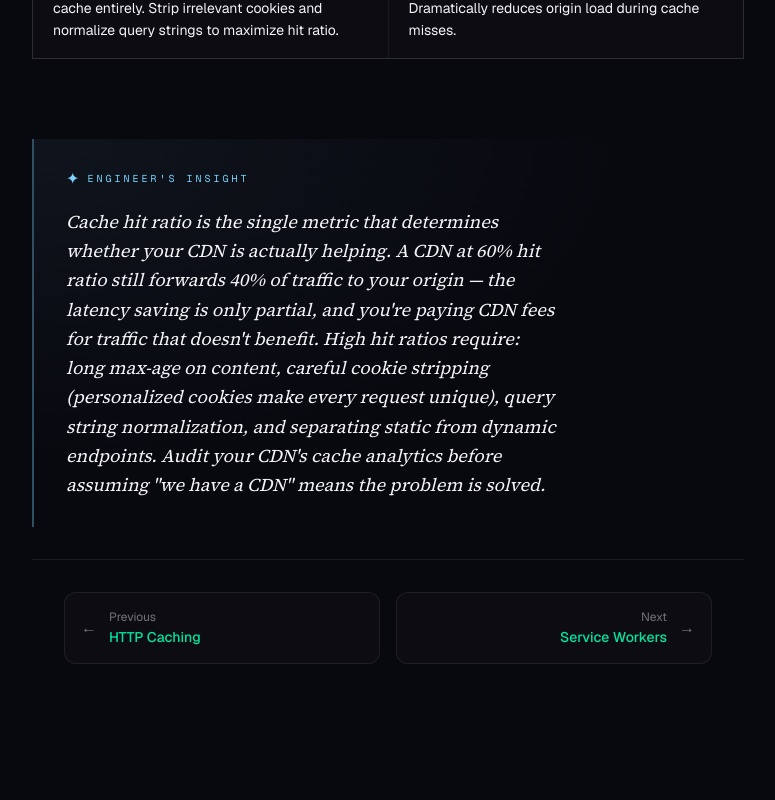
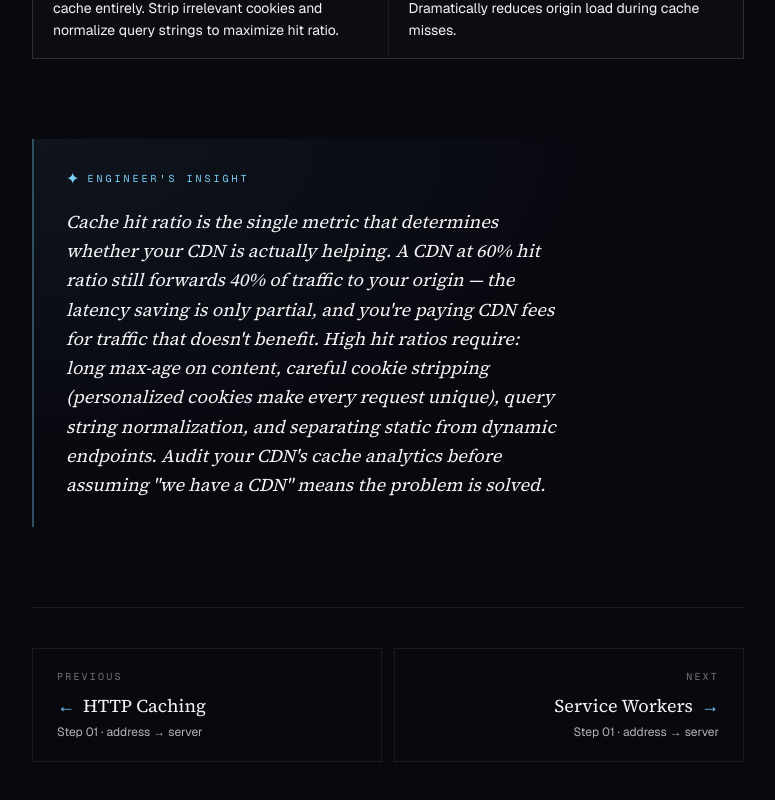
Before and after one commit to pavankoka1/web-fundamentals, a Next.js app: page /steps/01-network/cdn-edge in a window 1280 px wide. Shown: the part 2155-2955 px from the top of the page, without its empty margins (284-1059 px from the left). Built offline with nearby package versions, Linux system fonts and the light colour scheme; no server answers.

Commit message:
refactor: TopicNav adopts Direction D + uses new /steps/ URLs

```diff
--- a/src/components/topic/TopicNav.tsx
+++ b/src/components/topic/TopicNav.tsx
@@ -2,35 +2,68 @@
 import Link from 'next/link'
 import { motion } from 'framer-motion'
 import type { Topic } from '@/data/topics'
-import { phaseColor } from '@/lib/phaseColors'
+import { TOPIC_STEP_MAP } from '@/data/topics'
+import { stepByNumber } from '@/lib/steps'
+import { fadeUp, stagger } from '@/lib/motion'
+
+function topicHref(topic: Topic): string {
+  const stepInfo = TOPIC_STEP_MAP[topic.id]
+  if (!stepInfo) return `/${topic.id}`
+  const step = stepByNumber(stepInfo.step)
+  if (!step) return `/${topic.id}`
+  return `/steps/${step.slug}/${topic.id}`
+}
+
+function NavCard({ topic, direction }: { topic: Topic; direction: 'prev' | 'next' }) {
+  const stepInfo = TOPIC_STEP_MAP[topic.id]
+  const step = stepInfo ? stepByNumber(stepInfo.step) : undefined
+  const isPrev = direction === 'prev'
+
+  return (
+    <motion.div variants={fadeUp} className="flex-1">
+      <Link
+        href={topicHref(topic)}
+        className={`group block border border-[color:var(--color-border)] px-6 py-5 transition-colors hover:border-[color:var(--color-accent-line)] hover:bg-[color:var(--color-accent-soft)] ${isPrev ? 'text-left' : 'text-right'}`}
+      >
+        <div className="font-mono text-[10px] uppercase tracking-[0.22em] text-[color:var(--color-text-muted)]">
+          {isPrev ? 'Previous' : 'Next'}
+        </div>
+        <div
+          className={`mt-2 flex items-center gap-2 font-[family-name:var(--font-display)] text-[18px] text-[color:var(--color-text-primary)] ${isPrev ? '' : 'justify-end'}`}
+        >
+          {isPrev && (
+            <span className="transition-transform group-hover:-translate-x-0.5 text-[color:var(--color-accent)]">
+              ←
+            </span>
+          )}
+          <span className="truncate">{topic.title}</span>
+          {!isPrev && (
+            <span className="transition-transform group-hover:translate-x-0.5 text-[color:var(--color-accent)]">
+              →
+            </span>
+          )}
+        </div>
+        {step && (
+          <div className="mt-1 text-[12px] text-[color:var(--color-text-secondary)]">
+            Step {String(step.step).padStart(2, '0')} · {step.arrow}
+          </div>
+        )}
+      </Link>
+    </motion.div>
+  )
+}
 
 export default function TopicNav({ prev, next }: { prev: Topic | null; next: Topic | null }) {
   return (
-    <motion.div
-      initial={{ opacity: 0 }} whileInView={{ opacity: 1 }}
-      viewport={{ once: true }} transition={{ duration: 0.4 }}
-      className="px-8 py-8 flex items-center justify-between gap-4"
-      style={{ borderTop: '1px solid var(--color-border)', marginTop: '2rem' }}>
-      {prev ? (
-        <Link href={`/${prev.id}`} className="group flex items-center gap-3 p-4 rounded-xl flex-1 max-w-xs transition-all"
-          style={{ background: 'var(--color-surface)', border: '1px solid var(--color-border)' }}>
-          <span style={{ color: 'var(--color-text-muted)' }}>←</span>
-          <div>
-            <div className="text-xs mb-0.5" style={{ color: 'var(--color-text-muted)' }}>Previous</div>
-            <div className="text-sm font-medium" style={{ color: phaseColor(prev.phase).accent }}>{prev.title}</div>
-          </div>
-        </Link>
-      ) : <div />}
-      {next ? (
-        <Link href={`/${next.id}`} className="group flex items-center gap-3 p-4 rounded-xl flex-1 max-w-xs transition-all text-right justify-end"
-          style={{ background: 'var(--color-surface)', border: '1px solid var(--color-border)' }}>
-          <div>
-            <div className="text-xs mb-0.5" style={{ color: 'var(--color-text-muted)' }}>Next</div>
-            <div className="text-sm font-medium" style={{ color: phaseColor(next.phase).accent }}>{next.title}</div>
-          </div>
-          <span style={{ color: 'var(--color-text-muted)' }}>→</span>
-        </Link>
-      ) : <div />}
-    </motion.div>
+    <motion.nav
+      initial="hidden"
+      whileInView="visible"
+      viewport={{ once: true, margin: '-80px' }}
+      variants={stagger(0.06)}
+      className="mt-20 pt-10 border-t border-[color:var(--color-border)] flex flex-col sm:flex-row items-stretch gap-3"
+    >
+      {prev ? <NavCard topic={prev} direction="prev" /> : <div className="flex-1" />}
+      {next ? <NavCard topic={next} direction="next" /> : <div className="flex-1" />}
+    </motion.nav>
   )
 }
```
